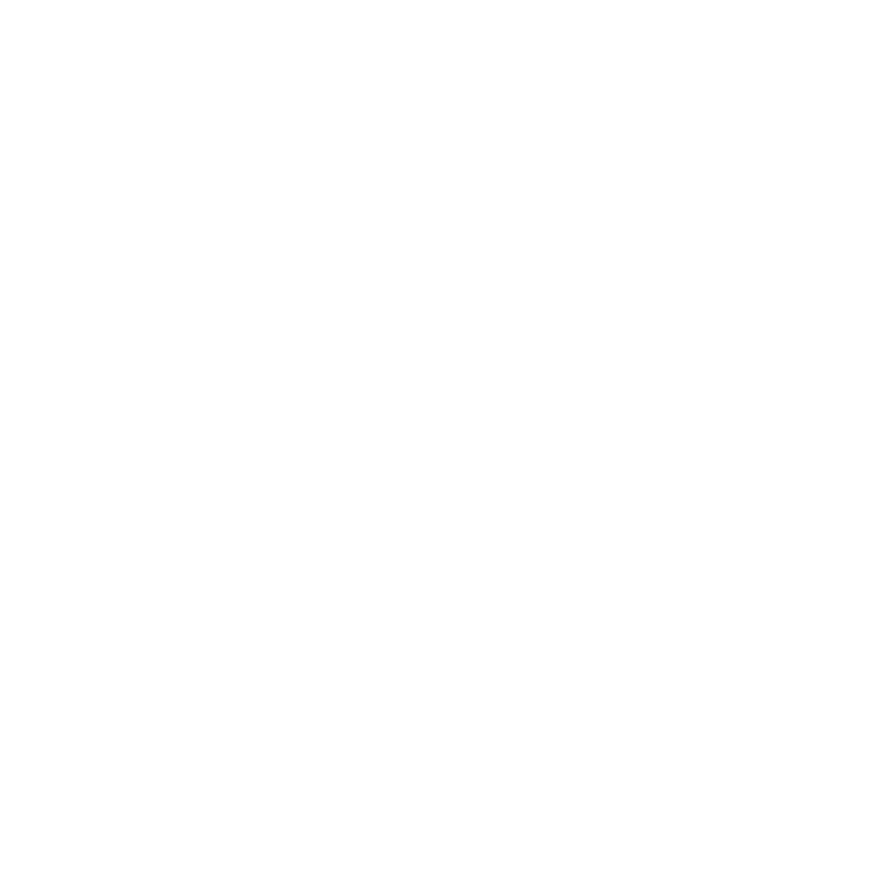
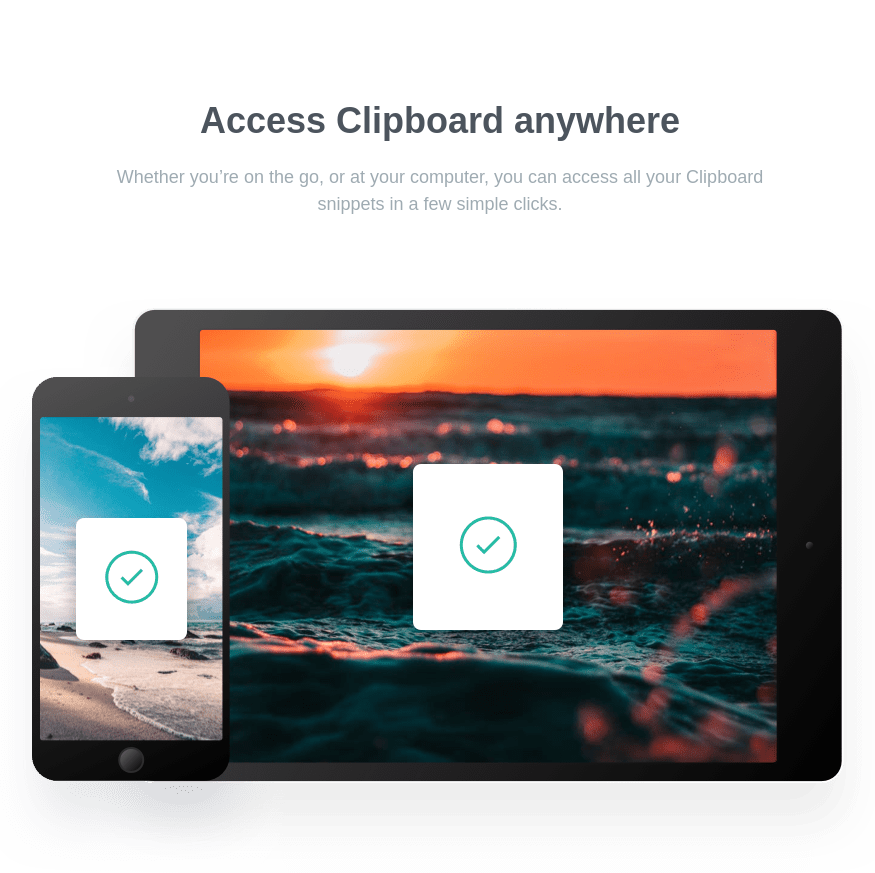
Before and after one commit to MIKOXO/Clipboard-landing-page, a React (Vite) app: page / in a window 1280 px wide. Shown: the part 1389-2262 px from the top of the page, without its empty margins (200-1075 px from the left). Before the commit the page ends 1387 px from the top, so only its background shows below. Built offline with nearby package versions, Linux system fonts and the light colour scheme; a web font is replaced by a local one.

Commit message:
AccessAnywhere component added

```diff
--- /dev/null
+++ b/src/components/AccessAnywhere.jsx
@@ -0,0 +1,24 @@
+import React from "react";
+import ImageDevices from "../assets/image-devices.png";
+
+const AccessAnywhere = () => {
+  return (
+    <section className="mt-24 flex flex-col items-center text-center px-6 lg:px-0">
+      <div>
+        <h1 className="text-Gray700 text-[28px] sm:text-[36px] font-bold">
+          Access Clipboard anywhere
+        </h1>
+        <p className="text-Gray500 mt-4 sm:text-[18px] px-4 lg:max-w-[720px] mx-auto">
+          Whether you’re on the go, or at your computer, you can access all your
+          Clipboard snippets in a few simple clicks.
+        </p>
+      </div>
+
+      <div className="mt-10 lg:mt-20">
+        <img src={ImageDevices} alt="Devices" />
+      </div>
+    </section>
+  );
+};
+
+export default AccessAnywhere;
--- a/src/pages/Home.jsx
+++ b/src/pages/Home.jsx
@@ -1,12 +1,14 @@
 import React from "react";
 import Hero from "../components/Hero";
 import Features from "../components/Features";
+import AccessAnywhere from "../components/AccessAnywhere";
 
 const Home = () => {
   return (
     <>
       <Hero />
       <Features />
+      <AccessAnywhere />
     </>
   );
 };
```
